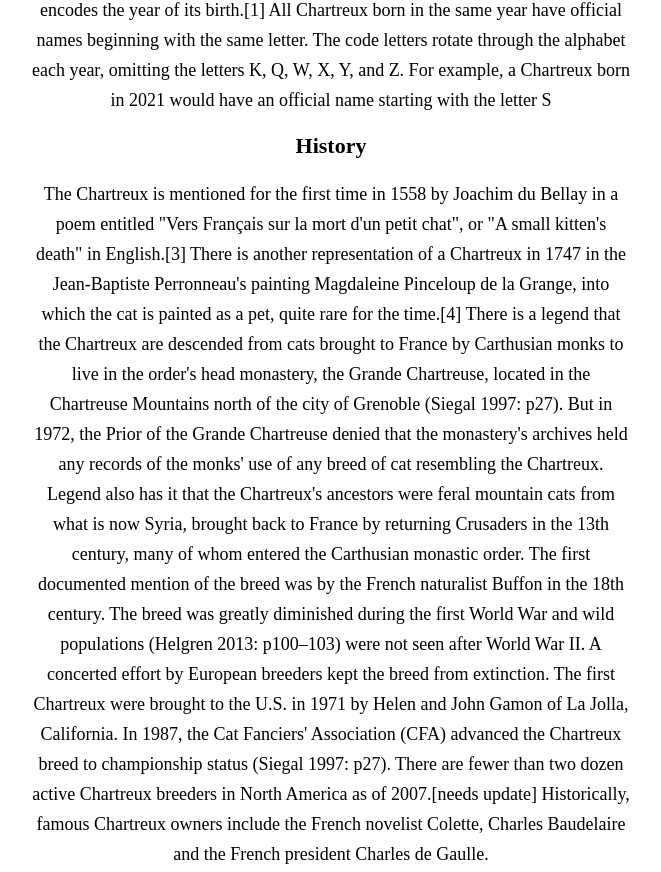
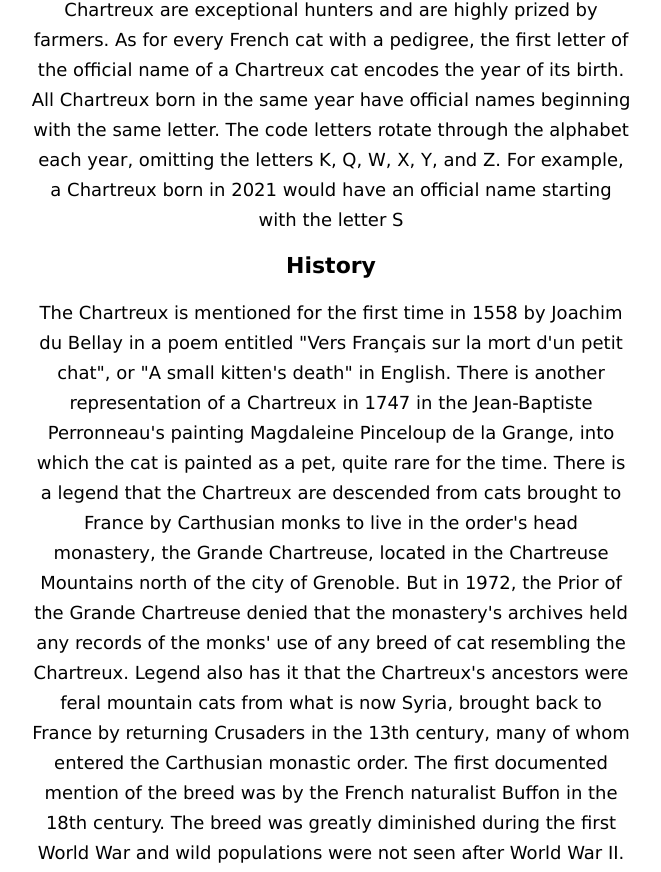
Before and after one commit to ManonSella/Chartreux-Page, a plain HTML site: page index.html in a window 1280 px wide. Shown: the part 1017-1889 px from the top of the page, without its empty margins (309-970 px from the left). Drawn offline with Linux system fonts and the light colour scheme.

Commit message:
Coded CSS Chartreux Page

```diff
--- a/index.html
+++ b/index.html
@@ -15,6 +15,8 @@
       p,
       a,
       footer {
+        font-family: "Lucida Sans", "Lucida Sans Regular", "Lucida Grande",
+          "Lucida Sans Unicode", Geneva, Verdana, sans-serif;
         text-align: center;
       }
       h1 {
@@ -110,7 +112,7 @@
         often appear to be smiling. Chartreux are exceptional hunters and are
         highly prized by farmers. As for every French cat with a pedigree, the
         first letter of the official name of a Chartreux cat encodes the year of
-        its birth.[1] All Chartreux born in the same year have official names
+        its birth. All Chartreux born in the same year have official names
         beginning with the same letter. The code letters rotate through the
         alphabet each year, omitting the letters K, Q, W, X, Y, and Z. For
         example, a Chartreux born in 2021 would have an official name starting
@@ -120,30 +122,28 @@
       <p>
         The Chartreux is mentioned for the first time in 1558 by Joachim du
         Bellay in a poem entitled "Vers Français sur la mort d'un petit chat",
-        or "A small kitten's death" in English.[3] There is another
-        representation of a Chartreux in 1747 in the Jean-Baptiste Perronneau's
-        painting Magdaleine Pinceloup de la Grange, into which the cat is
-        painted as a pet, quite rare for the time.[4] There is a legend that the
-        Chartreux are descended from cats brought to France by Carthusian monks
-        to live in the order's head monastery, the Grande Chartreuse, located in
-        the Chartreuse Mountains north of the city of Grenoble (Siegal 1997:
-        p27). But in 1972, the Prior of the Grande Chartreuse denied that the
-        monastery's archives held any records of the monks' use of any breed of
-        cat resembling the Chartreux. Legend also has it that the Chartreux's
-        ancestors were feral mountain cats from what is now Syria, brought back
-        to France by returning Crusaders in the 13th century, many of whom
-        entered the Carthusian monastic order. The first documented mention of
-        the breed was by the French naturalist Buffon in the 18th century. The
-        breed was greatly diminished during the first World War and wild
-        populations (Helgren 2013: p100–103) were not seen after World War II. A
+        or "A small kitten's death" in English. There is another representation
+        of a Chartreux in 1747 in the Jean-Baptiste Perronneau's painting
+        Magdaleine Pinceloup de la Grange, into which the cat is painted as a
+        pet, quite rare for the time. There is a legend that the Chartreux are
+        descended from cats brought to France by Carthusian monks to live in the
+        order's head monastery, the Grande Chartreuse, located in the Chartreuse
+        Mountains north of the city of Grenoble. But in 1972, the Prior of the
+        Grande Chartreuse denied that the monastery's archives held any records
+        of the monks' use of any breed of cat resembling the Chartreux. Legend
+        also has it that the Chartreux's ancestors were feral mountain cats from
+        what is now Syria, brought back to France by returning Crusaders in the
+        13th century, many of whom entered the Carthusian monastic order. The
+        first documented mention of the breed was by the French naturalist
+        Buffon in the 18th century. The breed was greatly diminished during the
+        first World War and wild populations were not seen after World War II. A
         concerted effort by European breeders kept the breed from extinction.
         The first Chartreux were brought to the U.S. in 1971 by Helen and John
         Gamon of La Jolla, California. In 1987, the Cat Fanciers' Association
-        (CFA) advanced the Chartreux breed to championship status (Siegal 1997:
-        p27). There are fewer than two dozen active Chartreux breeders in North
-        America as of 2007.[needs update] Historically, famous Chartreux owners
-        include the French novelist Colette, Charles Baudelaire and the French
-        president Charles de Gaulle.
+        (CFA) advanced the Chartreux breed to championship status. There are
+        fewer than two dozen active Chartreux breeders in North America as of
+        2007. Historically, famous Chartreux owners include the French novelist
+        Colette, Charles Baudelaire and the French president Charles de Gaulle.
       </p>
       <h2>Temperament</h2>
       <p>
```
